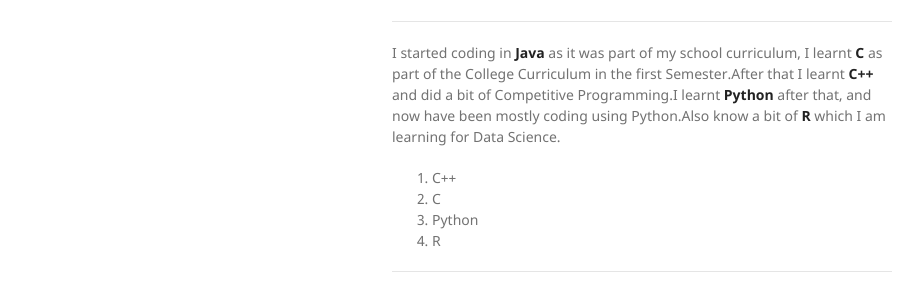
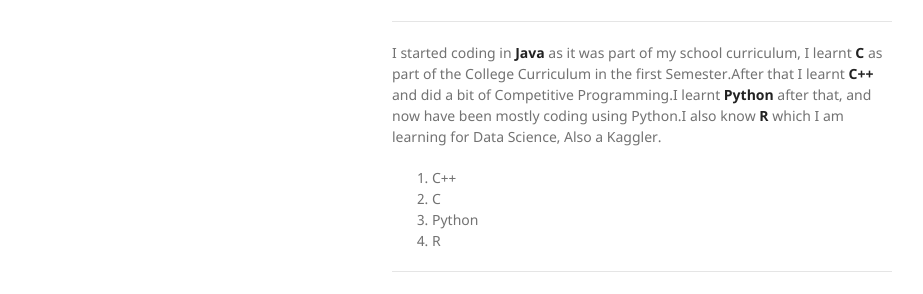
Before and after one commit to shivam212/shivam212.github.io, a Jekyll site: the page built from index.md, in a window 1280 px wide. Shown: the part 368-662 px from the top of the page, without its empty margins (178-1101 px from the left). Built offline with Jekyll 4.4.1, drawn with Linux system fonts in a browser that asks for light colours; our own code applies the rules of GitHub Pages for plain Markdown files.

Commit message:
Changed Index.md

```diff
--- a/_sass/jekyll-theme-minimal.scss
+++ b/_sass/jekyll-theme-minimal.scss
@@ -1,12 +1,19 @@
 @import "fonts";
 @import "rouge-github";
 
+@keyframes example {
+    from  {background-color: #BFE9F7;};
+    to {background-color: #B4DBF0;};
+    }
+
 body {
-  background-color: #fff;
+   background-color: #fff;
+
   padding:50px;
   font: 14px/1.5 "Noto Sans", "Helvetica Neue", Helvetica, Arial, sans-serif;
   color:#727272;
   font-weight:400;
+
 }
 
 h1, h2, h3, h4, h5, h6 {
--- a/index.md
+++ b/index.md
@@ -23,7 +23,7 @@ I am a University student currently studying Electronics.Although being from Ele
 I started coding in **Java** as it was part of my school curriculum, I learnt **C** as part
 of the College Curriculum in the first Semester.After that I learnt **C++** and did a bit of
 Competitive Programming.I learnt **Python** after that, and now have been mostly coding
-using Python.Also know a bit of **R** which I am learning for Data Science.
+using Python.I also know  **R** which I am learning for Data Science, Also a Kaggler.
 
 1. C++
 2. C
```
Also changed, not shown: index.jpg (added), 1 other file.
